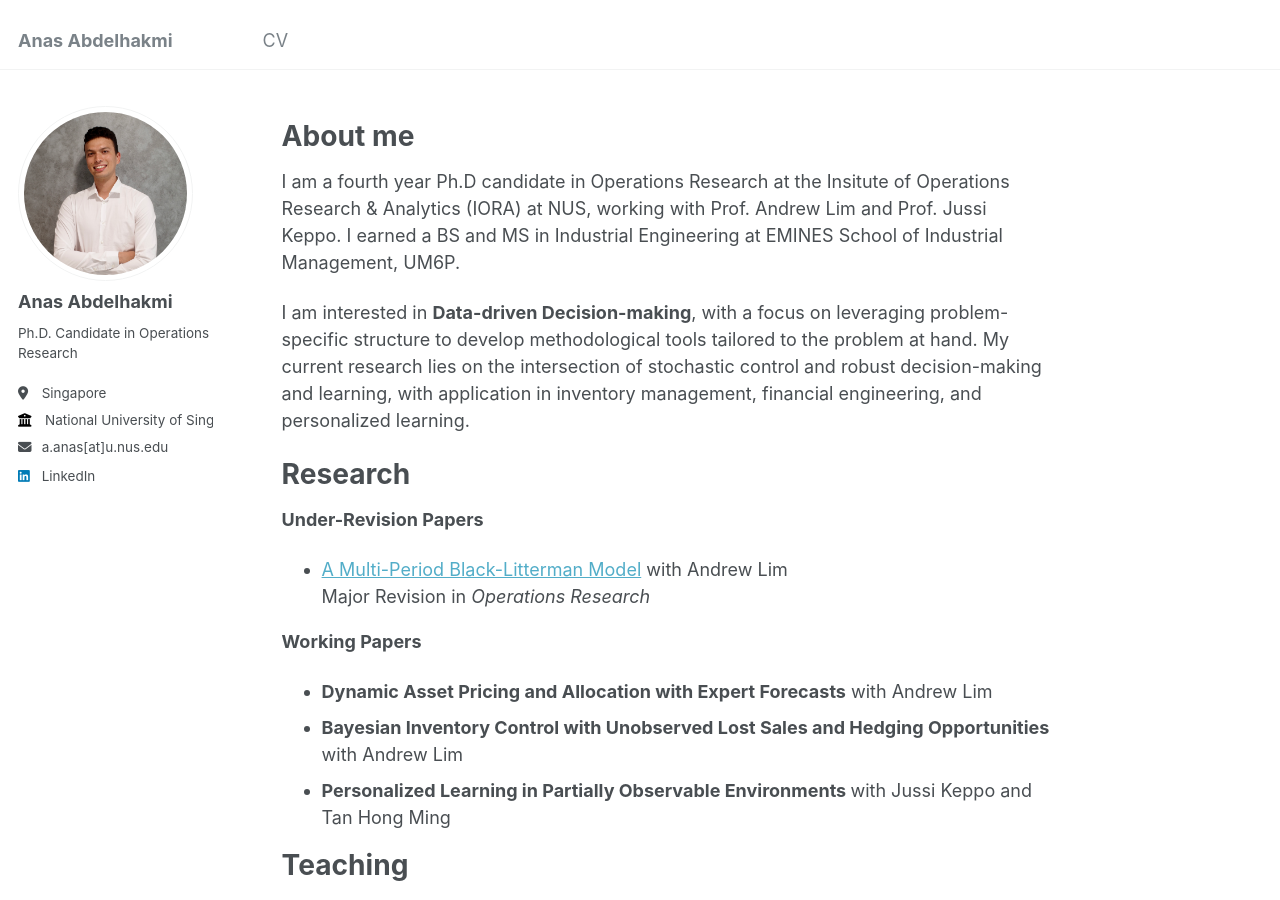
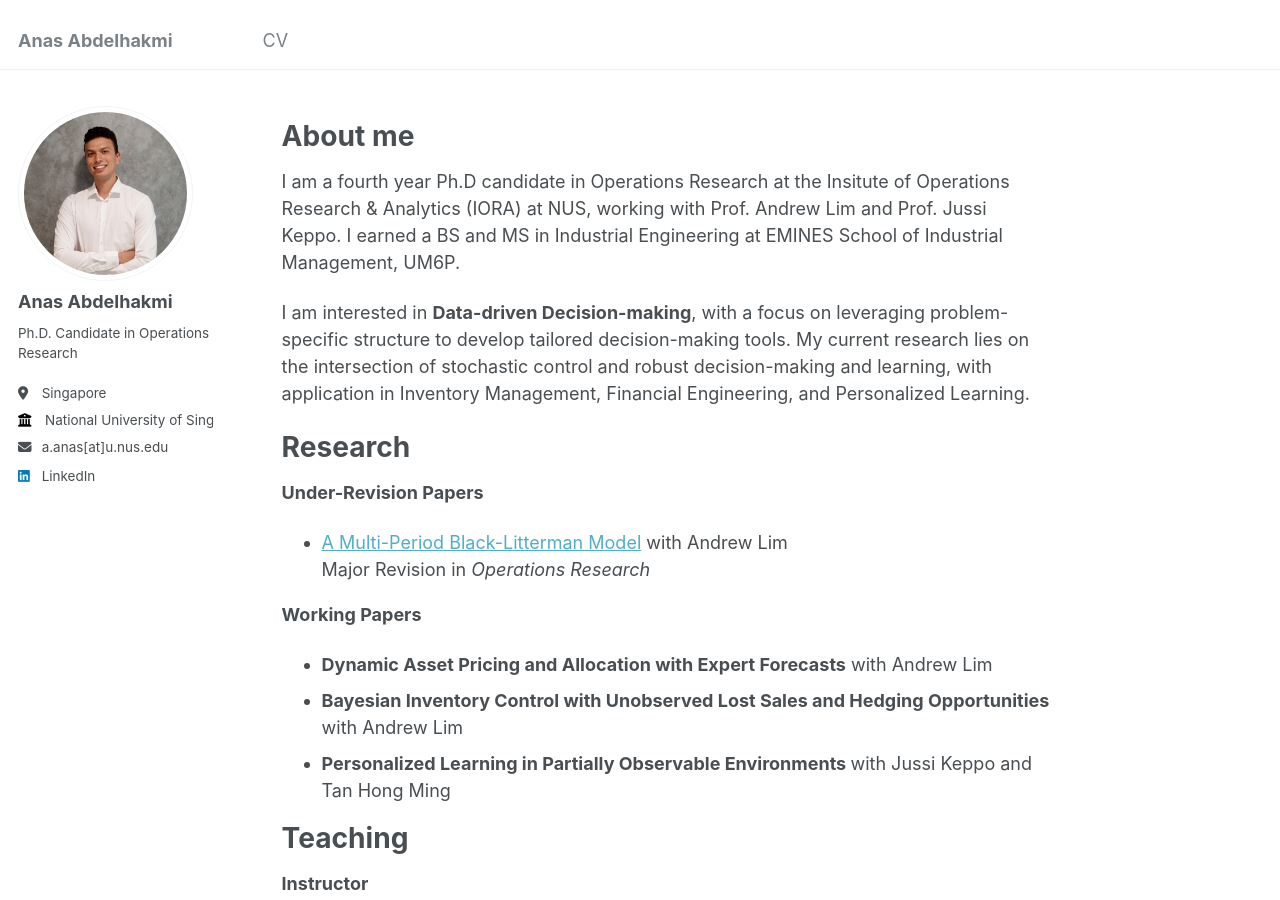
Before and after one commit to abdanas/abdanas.github.io, a Jekyll site: the page built from _pages/about.md, in a window 1280 px wide and 900 px high. Built offline with Jekyll 4.4.1, drawn with Linux system fonts in a browser that asks for light colours.

Commit message:
change bio

```diff
--- a/_pages/about.md
+++ b/_pages/about.md
@@ -12,7 +12,7 @@ About me
 
 I am a fourth year Ph.D candidate in Operations Research at the Insitute of Operations Research & Analytics (IORA) at NUS, working with Prof. Andrew Lim and Prof. Jussi Keppo. I earned a BS and MS in Industrial Engineering at EMINES School of Industrial Management, UM6P.
 
-I am interested in <b>Data-driven Decision-making</b>, with a focus on leveraging problem-specific structure to develop methodological tools tailored to the problem at hand. My current research lies on the intersection of stochastic control and robust decision-making and learning, with application in inventory management, financial engineering, and personalized learning.
+I am interested in <b>Data-driven Decision-making</b>, with a focus on leveraging problem-specific structure to develop tailored decision-making tools. My current research lies on the intersection of stochastic control and robust decision-making and learning, with application in Inventory Management, Financial Engineering, and Personalized Learning.
 
 
 Research
```
